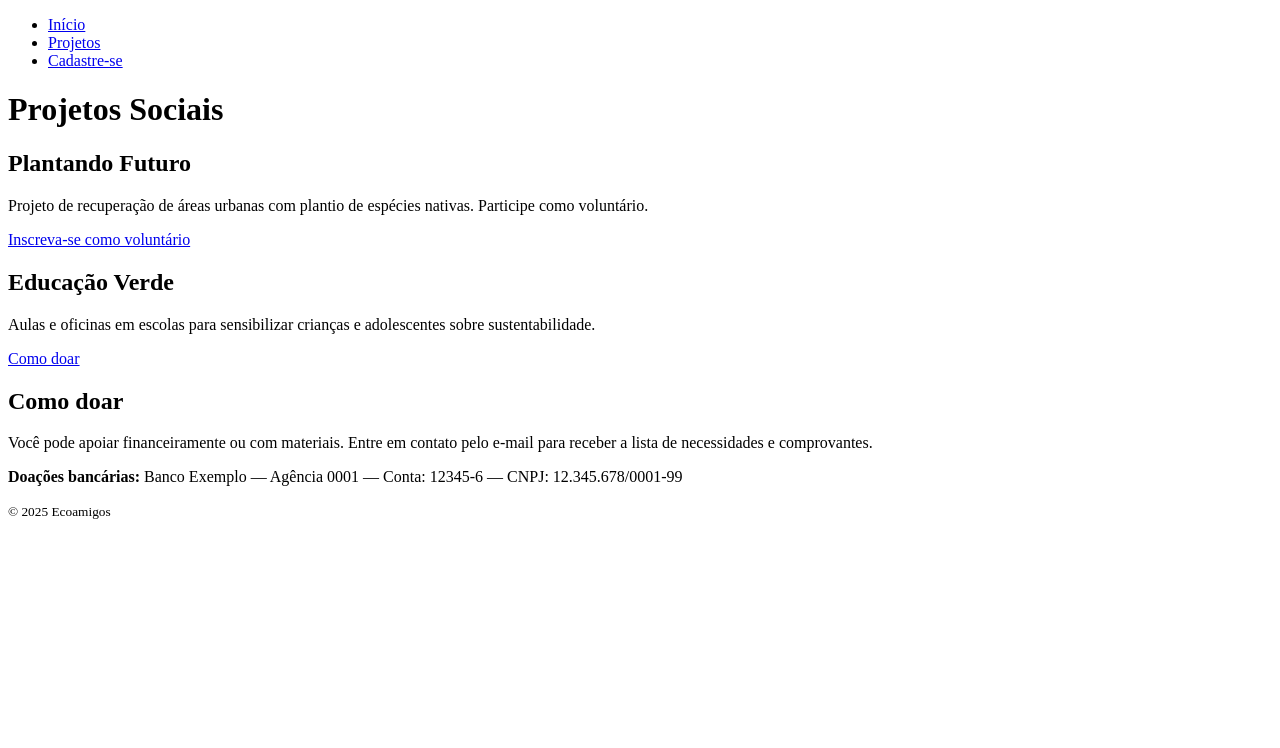
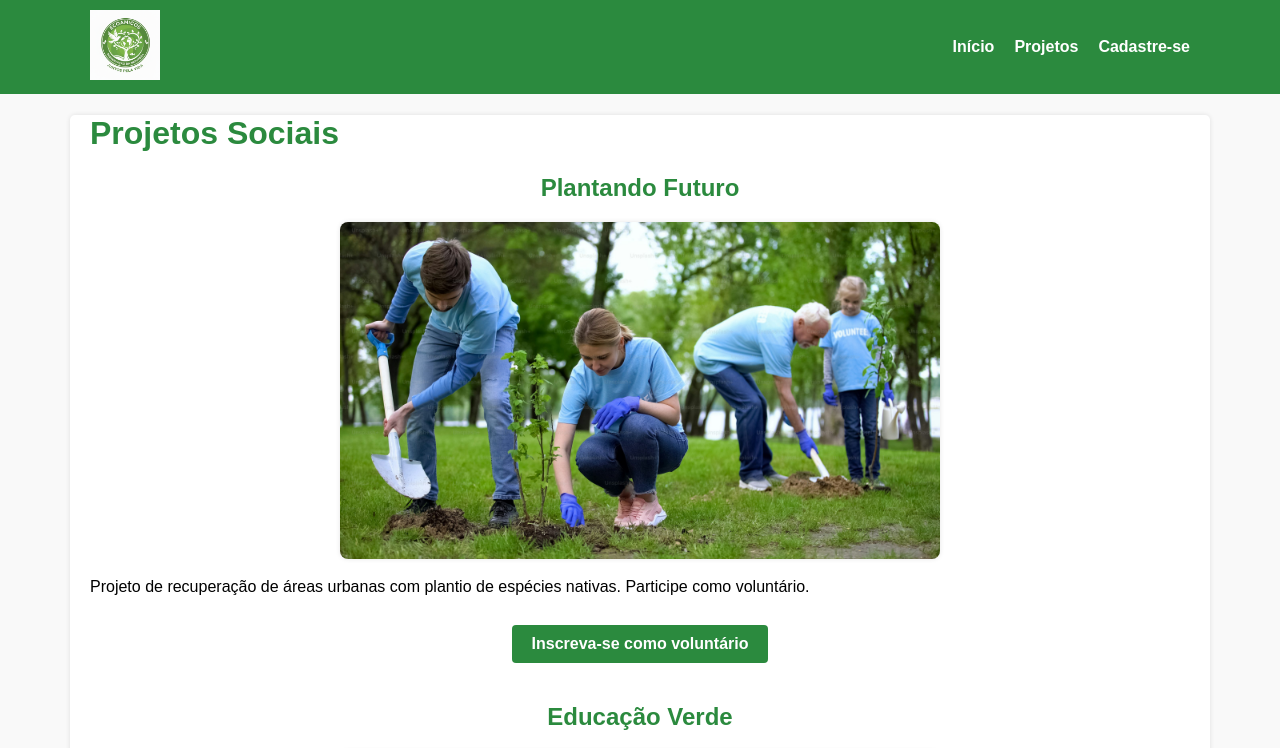
Before and after one commit to Weslley0394/ecoamigos-site, a plain HTML site: page projetos.html in a window 1280 px wide. Shown: the top 748 px of the page. Drawn offline with Linux system fonts and the light colour scheme.

Commit message:
Adicionando CSS e imagens e corrigindo código

```diff
--- /dev/null
+++ b/css/styles.css
@@ -0,0 +1,127 @@
+body {
+  font-family: Arial, sans-serif;
+  background-color: #f9f9f9;
+  margin: 0;
+  padding: 0;
+}
+
+.container {
+  max-width: 1100px;
+  margin: 0 auto;
+  padding: 0 20px;
+}
+
+.site-header {
+  background-color: #2b8a3e;
+  color: white;
+  padding: 10px 0;
+}
+
+.site-header .container {
+  display: flex;
+  align-items: center;
+  justify-content: space-between;
+}
+
+.site-header img {
+  height: 70px;
+  width: auto;
+}
+
+.nav {
+  list-style: none;
+  display: flex;
+  gap: 20px;
+  margin: 0;
+  padding: 0;
+}
+
+.nav li a {
+  color: white;
+  text-decoration: none;
+  font-weight: bold;
+}
+
+.nav li a:hover {
+  text-decoration: underline;
+}
+
+main {
+  padding: 20px;
+  background-color: white;
+  margin: 20px auto;
+  max-width: 900px;
+  border-radius: 5px;
+  box-shadow: 0 0 5px rgba(0,0,0,0.1);
+}
+
+h1, h2 {
+  color: #2b8a3e;
+}
+
+.btn {
+  display: inline-block;
+  background-color: #2b8a3e;
+  color: white;
+  padding: 10px 20px;
+  text-decoration: none;
+  border-radius: 4px;
+  font-weight: bold;
+  margin-top: 10px;
+}
+
+.btn:hover {
+  background-color: #256d32;
+}
+
+.voluntarios {
+  display: flex;
+  flex-direction: column;
+  align-items: center;
+  text-align: center;
+  gap: 20px;
+  margin-bottom: 30px;
+}
+
+.voluntarios-img {
+  width: 100%;
+  max-width: 600px;
+  height: auto;
+  border-radius: 8px;
+  box-shadow: 0 0 5px rgba(0,0,0,0.1);
+}
+
+.project {
+  margin-bottom: 40px;
+  text-align: center;
+}
+
+.project img {
+  width: 100%;
+  max-width: 600px;
+  height: auto;
+  border-radius: 8px;
+  box-shadow: 0 0 5px rgba(0,0,0,0.1);
+  display: block;
+  margin: 0 auto 15px auto;
+}
+
+.project p {
+  text-align: justify;
+  line-height: 1.5;
+}
+
+#donate {
+  background-color: #f2f2f2;
+  padding: 15px;
+  border-radius: 8px;
+}
+
+
+form {
+  display: flex;
+  flex-direction: column;
+  gap: 15px;
+  max-width: 600px;
+  margin: 0 auto;
+}
--- a/projetos.html
+++ b/projetos.html
@@ -5,10 +5,14 @@
     <meta name="viewport" content="width=device-width,initial-scale=1">
     <title>Ecoamigos — Projetos</title>
     <meta name="description" content="Projetos sociais da Ecoamigos — voluntariado e doações.">
+    <link rel="stylesheet" href="css/styles.css">
 </head>
 <body>
     <header class="site-header">
         <div class="container">
+            <a href="index.html" class="logo">
+            <img src="images/logo.png" alt="Logo da Ecoamigos">
+            </a>
             <nav aria-label="Menu principal">
                 <ul class="nav">
                     <li><a href="index.html">Início</a></li>
@@ -24,12 +28,20 @@
 
             <article class="project" aria-labelledby="proj1-title">
                 <h2 id="proj1-title">Plantando Futuro</h2>
+                 <picture>
+                    <source srcset="images/projeto1.jpeg" type="image/jpeg">
+                    <img src="images/projeto1.jpeg" alt="Voluntários plantando árvores">
+                </picture>
                 <p>Projeto de recuperação de áreas urbanas com plantio de espécies nativas. Participe como voluntário.</p>
                 <a class="btn" href="cadastro.html">Inscreva-se como voluntário</a>
             </article>
 
             <article class="project" aria-labelledby="proj2-title">
                 <h2 id="proj2-title">Educação Verde</h2>
+                <picture>
+                    <source srcset="images/projeto2.jpg" type="image/jpg">
+                    <img src="images/projeto2.jpg" alt="Crianças em atividade educativa sobre reciclagem">
+                </picture>
                 <p>Aulas e oficinas em escolas para sensibilizar crianças e adolescentes sobre sustentabilidade.</p>
                 <a class="btn" href="#donate">Como doar</a>
             </article>
```
Also changed, not shown: cadastro.html (+5 -1 lines), index.html (+6 -4 lines), images/logo.png (added), images/projeto1.jpeg (added), images/projeto2.jpg (added), images/voluntarios.jpg (added).
